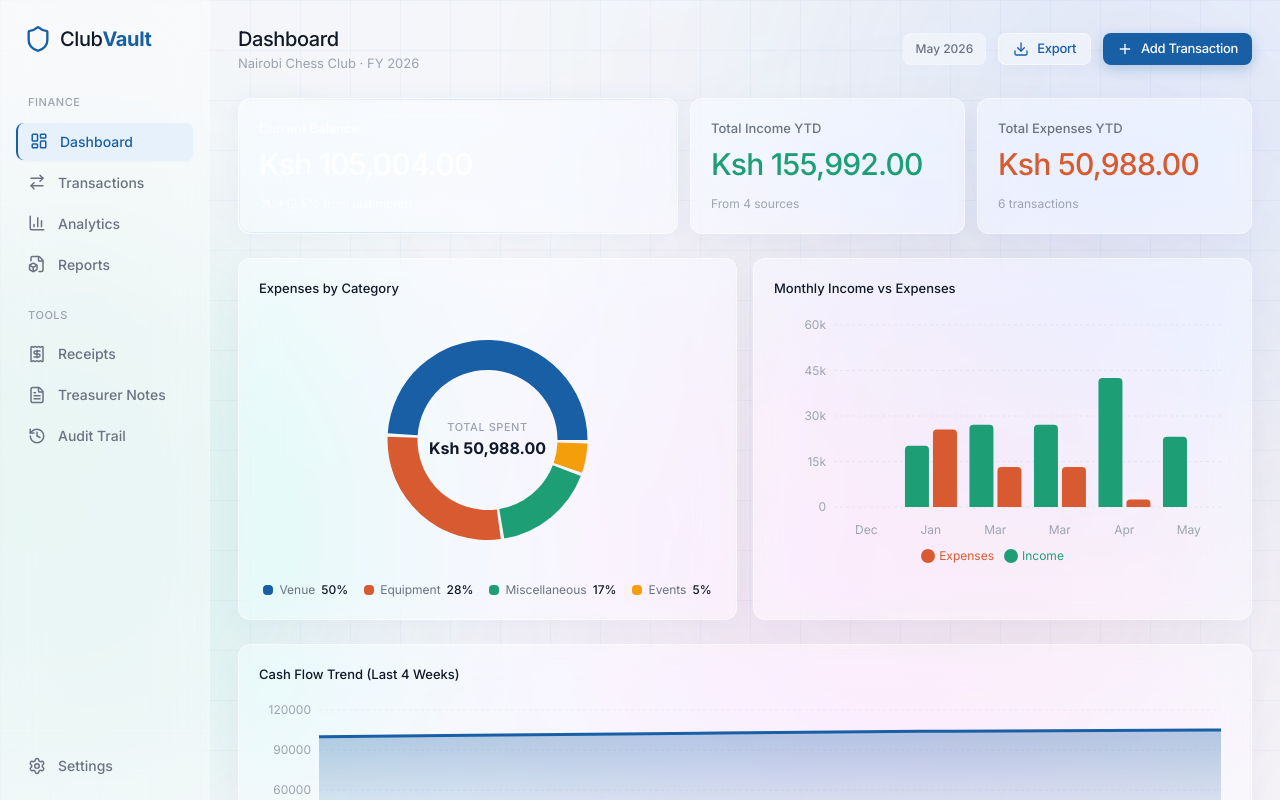
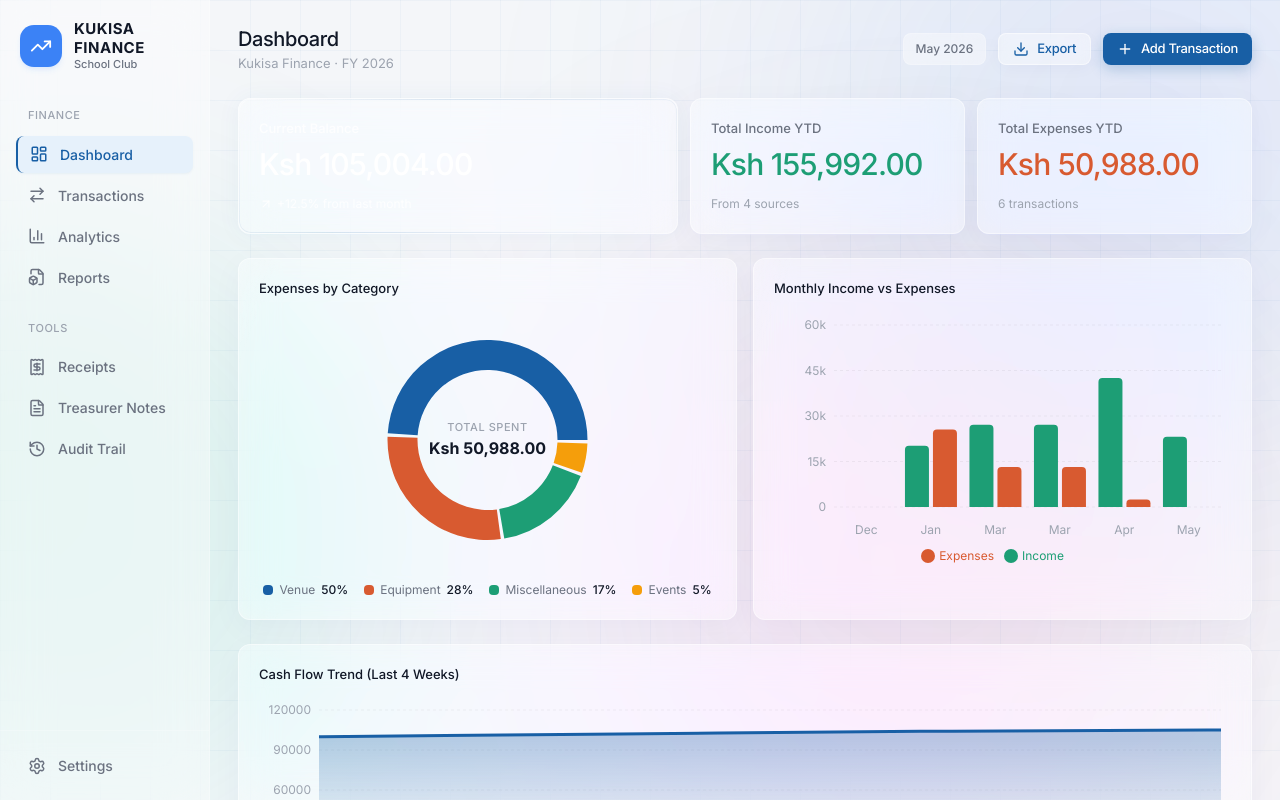
Before and after one commit to petero-codes/finnanceclub, a React (Vite) app: page /dashboard in a window 1280 px wide. Built offline with nearby package versions, Linux system fonts and the light colour scheme.

Commit message:
feat: rebrand application to Kukisa Finance School Club with custom upward trend logo

```diff
--- a/src/components/Layout.tsx
+++ b/src/components/Layout.tsx
@@ -11,7 +11,8 @@ import {
   Settings as SettingsIcon,
   Menu,
   X,
-  Shield
+  Shield,
+  TrendingUp
 } from 'lucide-react';
 import { PolymorphicButton } from './ui/PolymorphicButton';
 import { PolymorphicCard } from './ui/PolymorphicCard';
@@ -53,9 +54,18 @@ export default function Layout() {
 
       {/* Mobile Header */}
       <div className="md:hidden flex items-center justify-between p-4 bg-white/60 dark:bg-card-dark/60 backdrop-blur-md border-b border-white/20 dark:border-white/10 absolute top-0 w-full z-20 h-[60px]">
-        <div className="flex items-center gap-2">
-          <Shield className="text-primary" size={24} />
-          <span className="text-[20px] font-medium text-text-primary dark:text-white">Club<strong className="text-primary font-bold">Vault</strong></span>
+        <div className="flex items-center gap-2.5">
+          <div className="w-[32px] h-[32px] rounded-[10px] bg-[#3B82F6] flex items-center justify-center shadow-sm">
+            <TrendingUp className="text-white" size={16} />
+          </div>
+          <div className="flex flex-col">
+            <span className="text-[13px] font-bold text-text-primary dark:text-white tracking-[0.5px] leading-none uppercase">
+              KUKISA FINANCE
+            </span>
+            <span className="text-[9px] text-text-secondary dark:text-text-tertiary leading-none mt-0.5 font-medium">
+              School Club
+            </span>
+          </div>
         </div>
         <button onClick={() => setMobileOpen(!mobileOpen)} className="p-2 text-text-secondary">
           {mobileOpen ? <X size={24} /> : <Menu size={24} />}
@@ -73,11 +83,18 @@ export default function Layout() {
           mobileOpen ? 'translate-x-0' : '-translate-x-full md:translate-x-0'
         }`}
       >
-        <div className="p-6 hidden md:flex items-center gap-2">
-          <Shield className="text-primary" size={28} />
-          <span className="text-[20px] font-medium text-text-primary dark:text-white tracking-[-0.4px]">
-            Club<strong className="text-primary font-bold">Vault</strong>
-          </span>
+        <div className="p-5 hidden md:flex items-center gap-3">
+          <div className="w-[42px] h-[42px] rounded-[14px] bg-[#3B82F6] flex items-center justify-center shadow-md shadow-blue-500/10 flex-shrink-0">
+            <TrendingUp className="text-white" size={22} />
+          </div>
+          <div className="flex flex-col">
+            <span className="text-[15px] font-bold text-text-primary dark:text-white tracking-[0.5px] leading-tight uppercase">
+              KUKISA FINANCE
+            </span>
+            <span className="text-[11px] text-text-secondary dark:text-text-tertiary leading-tight font-medium">
+              School Club
+            </span>
+          </div>
         </div>
 
         {/* Mobile Spacer */}
--- a/src/pages/Reports.tsx
+++ b/src/pages/Reports.tsx
@@ -73,7 +73,7 @@ export default function Reports() {
           <p className="text-gray-500 mt-1">Generated on {format(new Date(), 'MMMM dd, yyyy')}</p>
         </div>
         <div className="mt-8">
-          <p className="text-gray-600 italic">This document is auto-generated by ClubVault.</p>
+          <p className="text-gray-600 italic">This document is auto-generated by {settings.clubName}.</p>
           <div className="mt-8 border p-6 rounded text-center">
             [ Report contents would be fully rendered here based on the selected type ]
           </div>
--- a/src/store/useStore.ts
+++ b/src/store/useStore.ts
@@ -129,7 +129,7 @@ export const useStore = create<AppState>()(
       receipts: [],
       auditLog: [],
       settings: {
-        clubName: 'Nairobi Chess Club',
+        clubName: 'Kukisa Finance',
         currency: 'KES',
         theme: 'system',
         fyStartMonth: 1,
```
